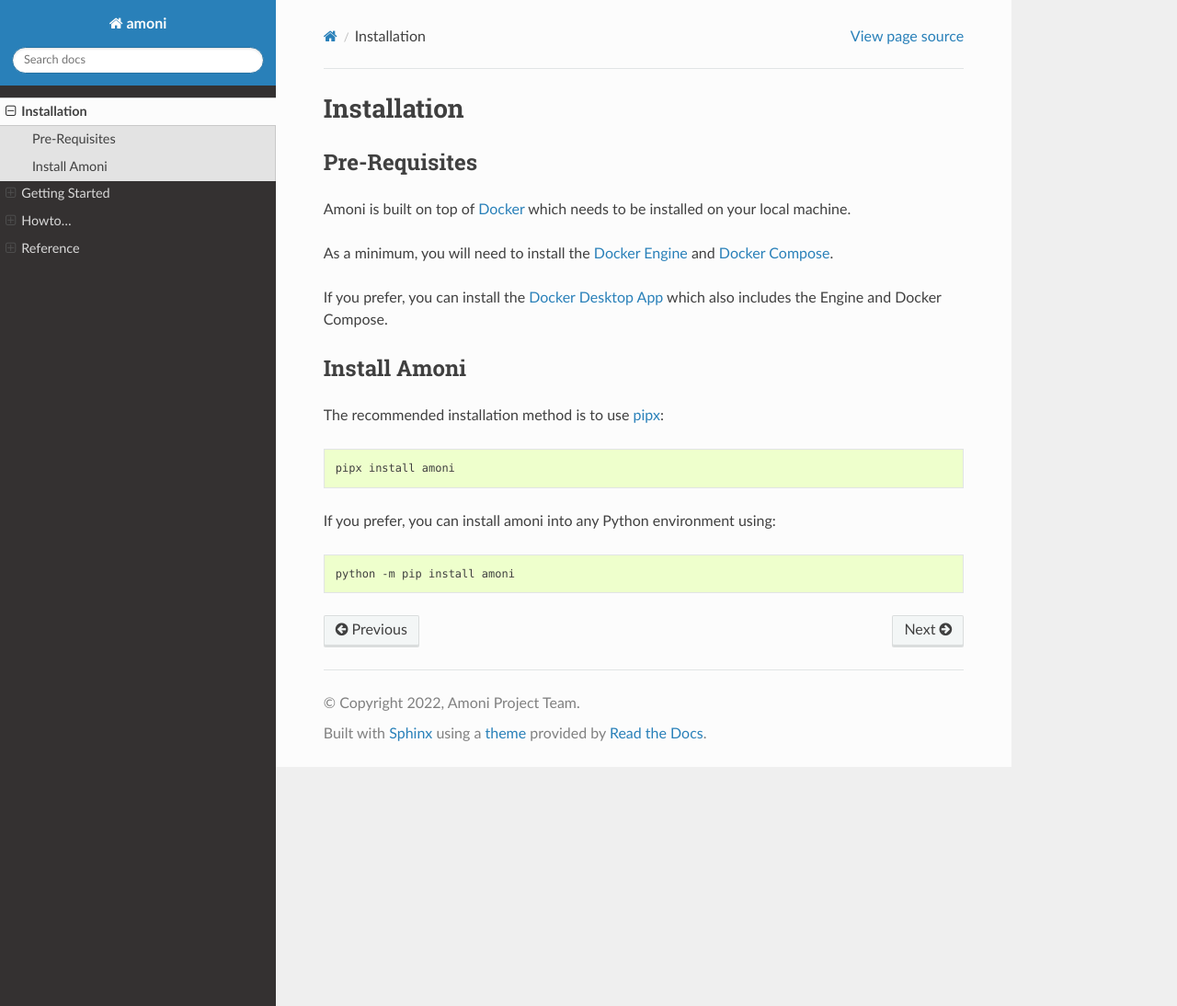
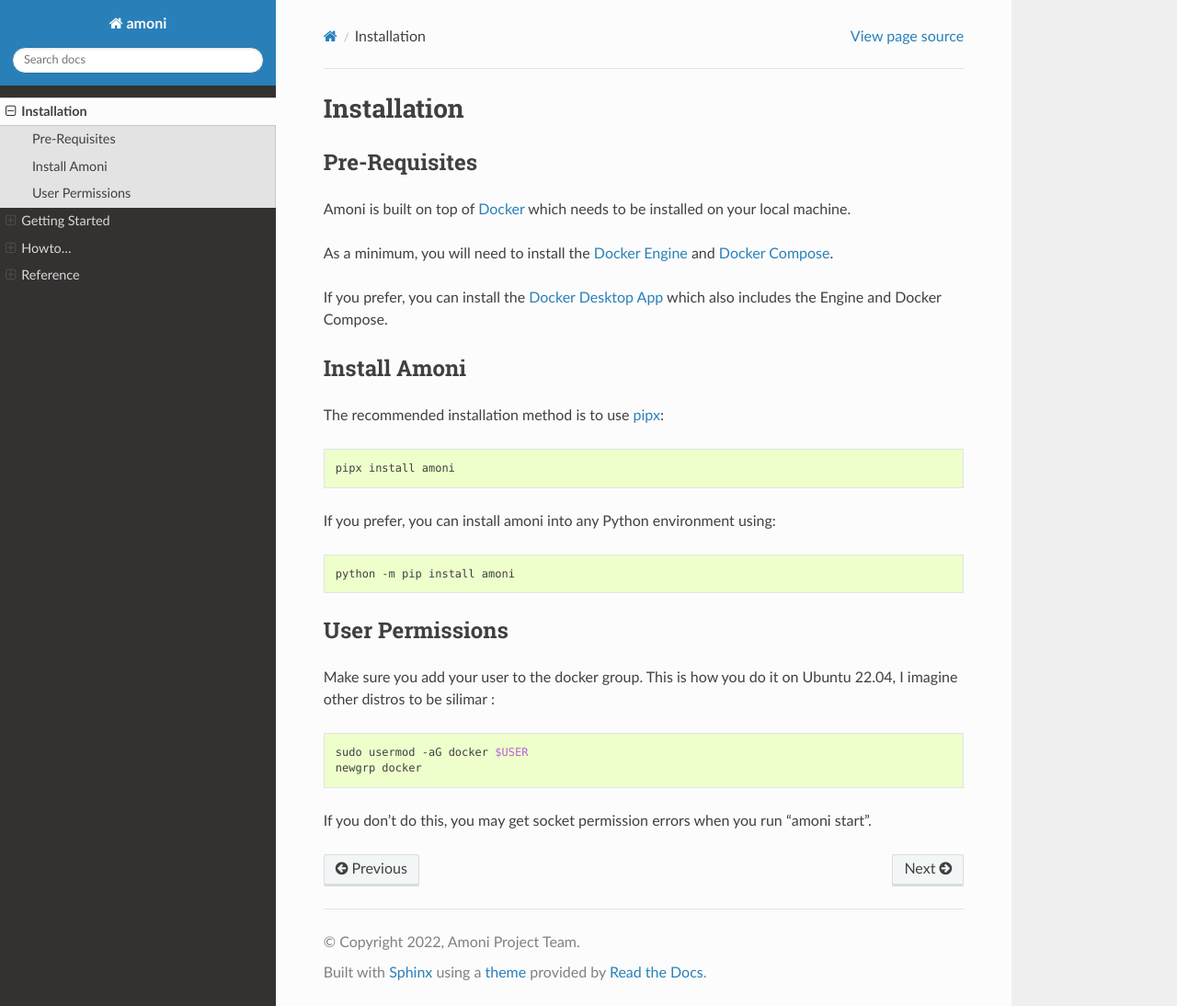
Before and after one commit to anvilistas/amoni, a Sphinx documentation site: the page built from docs/installation.rst, in a window 1280 px wide and 1094 px high. Shown: the whole window at 92% size. Built offline with Sphinx 7.4.7 and the Read the Docs theme 2.0.0, drawn with Linux system fonts in a browser that asks for light colours.

Commit message:
Update installation.rst
Added "User Permissions" block.

```diff
--- a/docs/installation.rst
+++ b/docs/installation.rst
@@ -26,3 +26,14 @@
 .. code-block:: shell
 
    python -m pip install amoni
+
+User Permissions
+----------------
+Make sure you add your user to the docker group. This is how you do it on Ubuntu 22.04, I imagine other distros to be silimar :
+
+.. code-block:: shell
+
+   sudo usermod -aG docker $USER
+   newgrp docker
+
+If you don't do this, you may get socket permission errors when you run "amoni start".
```
